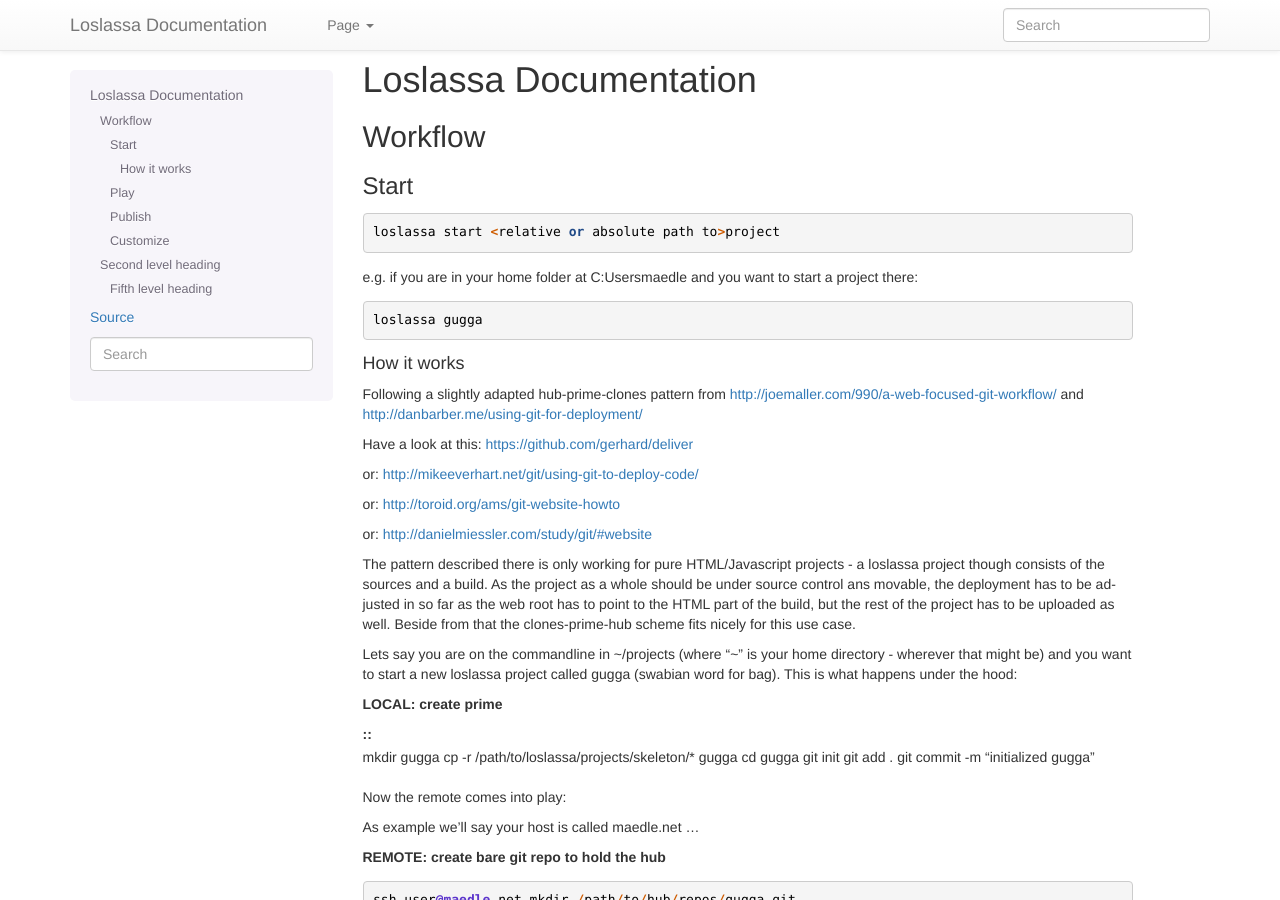
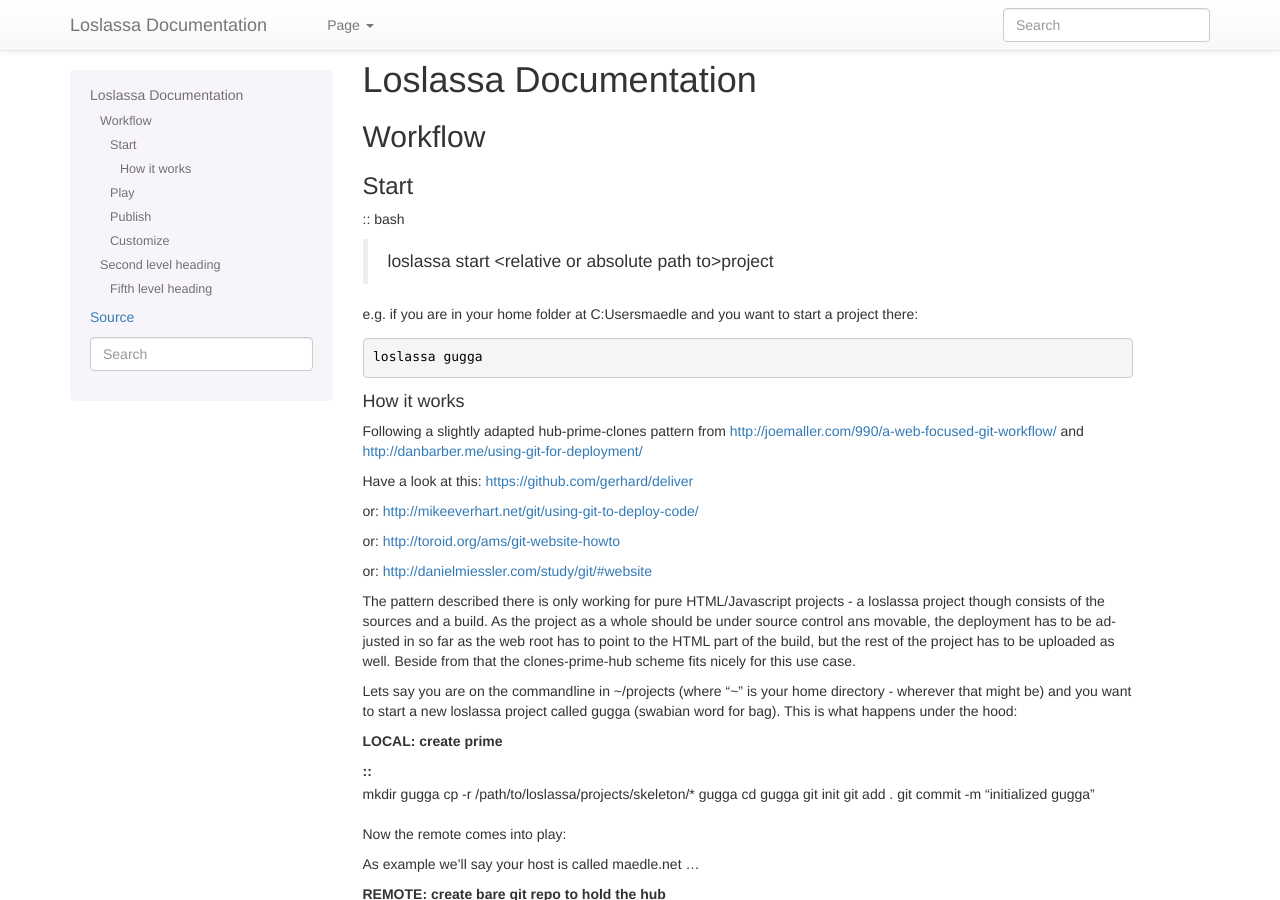
Before and after one commit to obestwalter/loslassa, a Sphinx documentation site: the page built from docs/index.rst, in a window 1280 px wide and 900 px high. Built offline with Sphinx 7.4.7, drawn with Linux system fonts in a browser that asks for light colours; pages that are not in the unit, such as notebooks, are missing from menus.

Commit message:
new build

```diff
--- a/docs/__build/html/_sources/index.txt
+++ b/docs/__build/html/_sources/index.txt
@@ -9,7 +9,7 @@ Workflow
 Start
 '''''
 
-::
+:: bash
 
     loslassa start <relative or absolute path to>project
 
--- a/docs/__build/html/index.html
+++ b/docs/__build/html/index.html
@@ -135,9 +135,9 @@
 <h2>Workflow<a class="headerlink" href="#workflow" title="Permalink to this headline">¶</a></h2>
 <div class="section" id="start">
 <h3>Start<a class="headerlink" href="#start" title="Permalink to this headline">¶</a></h3>
-<div class="highlight-python"><div class="highlight"><pre>loslassa start &lt;relative or absolute path to&gt;project
-</pre></div>
-</div>
+<p>:: bash</p>
+<blockquote>
+<div>loslassa start &lt;relative or absolute path to&gt;project</div></blockquote>
 <p>e.g. if you are in your home folder at C:Usersmaedle and you want
 to start a project there:</p>
 <div class="highlight-python"><div class="highlight"><pre>loslassa gugga
--- a/docs/index.rst
+++ b/docs/index.rst
@@ -9,7 +9,7 @@ Workflow
 Start
 '''''
 
-::
+:: bash
 
     loslassa start <relative or absolute path to>project
 
```
Also changed, not shown: docs/__build/html/searchindex.js (+1 -1 lines), 3 other files.
